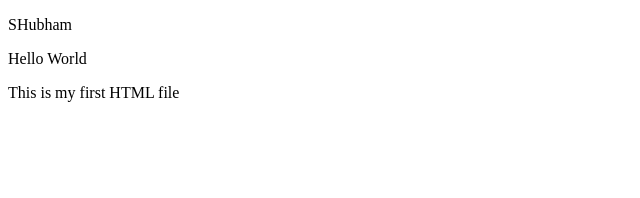
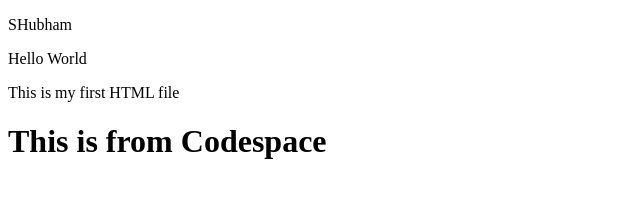
Before and after one commit to Shubham-Sahu1/first, a plain HTML site: page index.html in a window 1280 px wide. Shown: the whole page, without its empty margins (0-640 px from the left). Drawn offline with Linux system fonts and the light colour scheme.

Commit message:
check 2 codespace

```diff
--- a/index.html
+++ b/index.html
@@ -9,5 +9,6 @@
     <p> SHubham</p>
     <p> Hello World</p>
     <p> This is my first HTML file</p>
+    <h1> This is from Codespace</h1>
 </body>
 </html>
```
